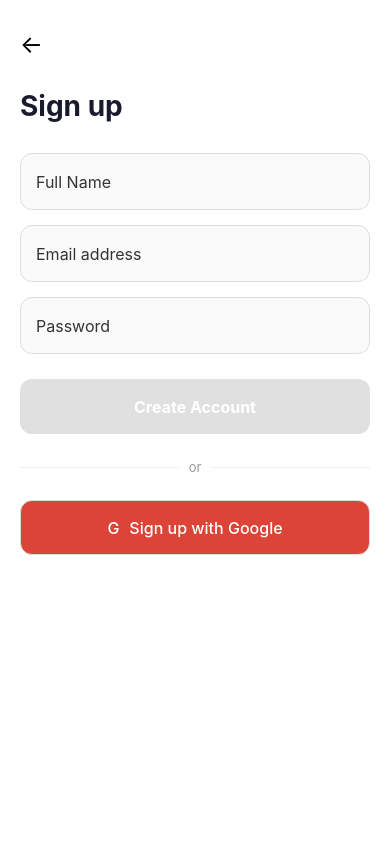
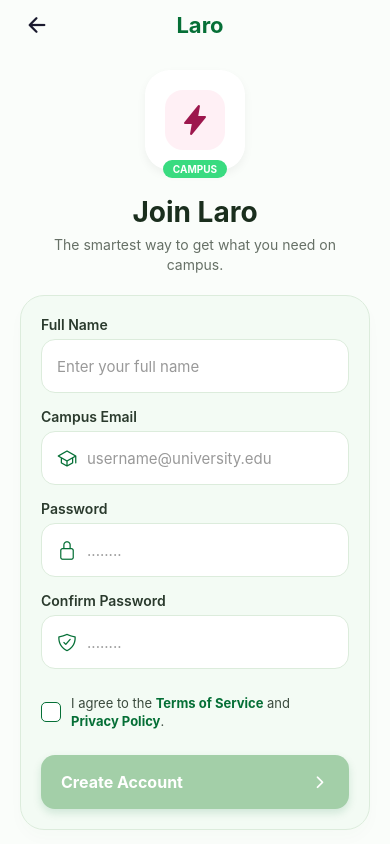
Before and after one commit to 2024btcy005-crypto/laro, a React Native app in the folder mobile_app/customer_app/: screen /Register in a window 390 px wide. Built offline with nearby package versions, Linux system fonts and the light colour scheme; what react-native-worklets would draw is missing.

Commit message:
fix: resolve React Native Text strings must be rendered within a Text component error in RegisterScreen

```diff
--- a/mobile_app/customer_app/src/screens/auth/RegisterScreen.js
+++ b/mobile_app/customer_app/src/screens/auth/RegisterScreen.js
@@ -1,14 +1,30 @@
 import React, { useState } from 'react';
-import { View, Text, StyleSheet, TextInput, TouchableOpacity, Image, KeyboardAvoidingView, Platform, ScrollView } from 'react-native';
+import {
+    View,
+    Text,
+    StyleSheet,
+    TextInput,
+    TouchableOpacity,
+    KeyboardAvoidingView,
+    Platform,
+    ScrollView,
+    ActivityIndicator,
+    Alert
+} from 'react-native';
 import { useDispatch } from 'react-redux';
 import { signIn } from '../../store/authSlice';
 import { SafeAreaView } from 'react-native-safe-area-context';
 import AsyncStorage from '@react-native-async-storage/async-storage';
 import api from '../../services/api';
 import { useRoute } from '@react-navigation/native';
-import { ActivityIndicator, Alert } from 'react-native';
-import { COLORS } from '../../theme';
+import { Ionicons } from '@expo/vector-icons';
 import LaroAlert from '../../components/LaroAlert';
+
+const PRIMARY_GREEN = '#056f36';
+const MUTED_GREEN_BG = '#f3fbf4';
+const SCREEN_BG = '#fafdfa';
+const BORDER_COLOR = '#dcecdc';
+const TEXT_MUTED = '#667066';
 
 export default function RegisterScreen({ navigation }) {
     const route = useRoute();
@@ -17,6 +33,8 @@ export default function RegisterScreen({ navigation }) {
     const [name, setName] = useState('');
     const [email, setEmail] = useState('');
     const [password, setPassword] = useState('');
+    const [confirmPassword, setConfirmPassword] = useState('');
+    const [agreeTerms, setAgreeTerms] = useState(false);
     const [loading, setLoading] = useState(false);
     const dispatch = useDispatch();
 
@@ -39,6 +57,14 @@ export default function RegisterScreen({ navigation }) {
         }
         if (password.length < 6) {
             Alert.alert('Weak Password', 'Password must be at least 6 characters');
+            return;
+        }
+        if (password !== confirmPassword) {
+            Alert.alert('Password Mismatch', 'Passwords do not match');
+            return;
+        }
+        if (!agreeTerms) {
+            Alert.alert('Terms & Conditions', 'Please agree to the Terms of Service & Privacy Policy');
             return;
         }
 
@@ -76,67 +102,154 @@ export default function RegisterScreen({ navigation }) {
     return (
         <SafeAreaView style={styles.container}>
             <KeyboardAvoidingView behavior={Platform.OS === 'ios' ? 'padding' : 'height'} style={{ flex: 1 }}>
-                <ScrollView contentContainerStyle={styles.scroll}>
+
+                <View style={styles.header}>
                     <TouchableOpacity style={styles.backButton} onPress={() => navigation.goBack()}>
-                        <Text style={{ fontSize: 24, padding: 10 }}>←</Text>
+                        <Ionicons name="arrow-back" size={24} color="#1a1a2e" />
                     </TouchableOpacity>
+                    <Text style={styles.headerTitle}>Laro</Text>
+                    <View style={{ width: 24 }} />
+                </View>
 
-                    <Text style={styles.title}>Sign up</Text>
+                <ScrollView contentContainerStyle={styles.scroll} showsVerticalScrollIndicator={false}>
 
-                    <View style={styles.form}>
-                        <View style={styles.inputWrapper}>
+                    <View style={styles.logoSection}>
+                        <View style={styles.logoBox}>
+                            <View style={styles.logoInner}>
+                                <Ionicons name="flash" size={32} color="#9D174D" />
+                            </View>
+                            <View style={styles.campusBadge}>
+                                <Text style={styles.campusBadgeText}>CAMPUS</Text>
+                            </View>
+                        </View>
+                        <Text style={styles.mainTitle}>Join Laro</Text>
+                        <Text style={styles.subtitle}>The smartest way to get what you need on campus.</Text>
+                    </View>
+
+                    <View style={styles.formCard}>
+
+                        <View style={styles.inputGroup}>
+                            <Text style={styles.label}>Full Name</Text>
+                            <View style={styles.inputContainer}>
                                 <TextInput
                                     style={styles.input}
-                                placeholder="Full Name"
+                                    placeholder="Enter your full name"
+                                    placeholderTextColor="#999"
                                     value={name}
                                     onChangeText={setName}
                                 />
                             </View>
+                        </View>
 
-                        <View style={styles.inputWrapper}>
+                        <View style={styles.inputGroup}>
+                            <Text style={styles.label}>Campus Email</Text>
+                            <View style={styles.inputContainer}>
+                                <Ionicons name="school-outline" size={20} color={PRIMARY_GREEN} style={styles.inputIcon} />
                                 <TextInput
                                     style={styles.input}
-                                placeholder="Email address"
+                                    placeholder="username@university.edu"
+                                    placeholderTextColor="#999"
                                     keyboardType="email-address"
                                     autoCapitalize="none"
                                     value={email}
                                     onChangeText={setEmail}
                                 />
                             </View>
+                        </View>
 
-                        <View style={styles.inputWrapper}>
+                        <View style={styles.inputGroup}>
+                            <Text style={styles.label}>Password</Text>
+                            <View style={styles.inputContainer}>
+                                <Ionicons name="lock-closed-outline" size={20} color={PRIMARY_GREEN} style={styles.inputIcon} />
                                 <TextInput
                                     style={styles.input}
-                                placeholder="Password"
+                                    placeholder="........"
+                                    placeholderTextColor="#999"
                                     secureTextEntry
                                     value={password}
                                     onChangeText={setPassword}
                                 />
                             </View>
+                        </View>
+
+                        <View style={styles.inputGroup}>
+                            <Text style={styles.label}>Confirm Password</Text>
+                            <View style={styles.inputContainer}>
+                                <Ionicons name="shield-checkmark-outline" size={20} color={PRIMARY_GREEN} style={styles.inputIcon} />
+                                <TextInput
+                                    style={styles.input}
+                                    placeholder="........"
+                                    placeholderTextColor="#999"
+                                    secureTextEntry
+                                    value={confirmPassword}
+                                    onChangeText={setConfirmPassword}
+                                />
+                            </View>
+                        </View>
+
+                        <View style={styles.checkboxContainer}>
+                            <TouchableOpacity
+                                style={[styles.checkbox, agreeTerms && styles.checkboxActive]}
+                                onPress={() => setAgreeTerms(!agreeTerms)}
+                            >
+                                {agreeTerms ? <Ionicons name="checkmark" size={14} color="#fff" /> : null}
+                            </TouchableOpacity>
+                            <Text style={styles.checkboxText}>
+                                {"I agree to the "}
+                                <Text style={styles.linkText}>Terms of Service</Text>
+                                {" and "}
+                                <Text style={styles.linkText}>Privacy Policy</Text>
+                                {"."}
+                            </Text>
+                        </View>
 
                         <TouchableOpacity
-                            style={[styles.primaryButton, (name && email && password.length >= 6) && styles.primaryButtonActive]}
+                            style={[
+                                styles.createButton,
+                                (name && email && password && confirmPassword && agreeTerms) ? styles.createButtonActive : styles.createButtonDisabled
+                            ]}
                             onPress={handleRegister}
-                            disabled={!name || !email || password.length < 6 || loading}
+                            disabled={loading}
                         >
                             {loading ? (
                                 <ActivityIndicator color="#fff" size="small" />
                             ) : (
-                                <Text style={styles.primaryButtonText}>Create Account</Text>
+                                <Text style={styles.createButtonText}>Create Account</Text>
+                            )}
+                            {!loading && (
+                                <Ionicons name="chevron-forward" size={18} color="#fff" />
                             )}
                         </TouchableOpacity>
 
-                        <View style={styles.orContainer}>
-                            <View style={styles.line} />
-                            <Text style={styles.orText}>or</Text>
-                            <View style={styles.line} />
                     </View>
 
-                        <TouchableOpacity style={[styles.socialButton, { backgroundColor: '#DB4437' }]}>
-                            <Text style={[styles.socialButtonText, { color: '#fff' }]}>G</Text>
-                            <Text style={[styles.socialButtonText, { color: '#fff', marginLeft: 10 }]}>Sign up with Google</Text>
-                        </TouchableOpacity>
+                    <View style={styles.loginRedirectContainer}>
+                        <Text style={styles.loginRedirectText}>
+                            {"Already have an account? "}
+                            <Text style={styles.loginRedirectLink} onPress={() => navigation.navigate('Login')}>
+                                {"Log In"}
+                            </Text>
+                        </Text>
                     </View>
+
+                    <View style={styles.socialProof}>
+                        <View style={styles.avatarRow}>
+                            <View style={[styles.avatar, { backgroundColor: '#e2ede2', zIndex: 4 }]}>
+                                <Text style={styles.avatarText}>JD</Text>
+                            </View>
+                            <View style={[styles.avatar, { backgroundColor: '#87df9b', zIndex: 3, marginLeft: -12 }]}>
+                                <Text style={styles.avatarText}>SN</Text>
+                            </View>
+                            <View style={[styles.avatar, { backgroundColor: '#a6ebb3', zIndex: 2, marginLeft: -12 }]}>
+                                <Text style={styles.avatarText}>KL</Text>
+                            </View>
+                            <View style={[styles.avatar, { backgroundColor: '#ff9c73', zIndex: 1, marginLeft: -12 }]}>
+                                <Text style={styles.avatarText}>+2k</Text>
+                            </View>
+                        </View>
+                        <Text style={styles.socialProofText}>Trusted by 2,000+ students on your campus</Text>
+                    </View>
+
                 </ScrollView>
             </KeyboardAvoidingView>
 
@@ -148,25 +261,221 @@ export default function RegisterScreen({ navigation }) {
                 onConfirm={alertConfig.onConfirm}
                 onCancel={() => setAlertConfig(prev => ({ ...prev, visible: false }))}
             />
-        </SafeAreaView >
+        </SafeAreaView>
     );
 }
 
 const styles = StyleSheet.create({
-    container: { flex: 1, backgroundColor: '#fff' },
-    scroll: { flexGrow: 1, padding: 20 },
-    backButton: { marginLeft: -10, marginBottom: 20 },
-    title: { fontSize: 28, fontWeight: 'bold', color: '#1a1a2e', marginBottom: 30 },
-    form: { flex: 1 },
-    inputWrapper: { borderWidth: 1, borderColor: '#ddd', borderRadius: 12, marginBottom: 15, backgroundColor: '#fafafa' },
-    input: { height: 55, paddingHorizontal: 15, fontSize: 16, color: '#333' },
-    primaryButton: { backgroundColor: '#e0e0e0', height: 55, borderRadius: 12, justifyContent: 'center', alignItems: 'center', marginTop: 10, marginBottom: 25 },
-    primaryButtonActive: { backgroundColor: COLORS.primary },
-    primaryButtonText: { color: '#fff', fontSize: 16, fontWeight: 'bold' },
-    orContainer: { flexDirection: 'row', alignItems: 'center', marginBottom: 25 },
-    line: { flex: 1, height: 1, backgroundColor: '#eee' },
-    orText: { marginHorizontal: 10, color: '#999', fontSize: 13 },
-    socialButton: { flexDirection: 'row', alignItems: 'center', justifyContent: 'center', borderWidth: 1, borderColor: '#ddd', height: 55, borderRadius: 12 },
-    socialIcon: { width: 22, height: 22, marginRight: 12 },
-    socialButtonText: { fontSize: 16, color: '#333', fontWeight: '500' },
+    container: { flex: 1, backgroundColor: SCREEN_BG },
+    header: {
+        flexDirection: 'row',
+        alignItems: 'center',
+        justifyContent: 'space-between',
+        paddingHorizontal: 20,
+        height: 50,
+    },
+    backButton: {
+        padding: 5,
+    },
+    headerTitle: {
+        fontSize: 22,
+        fontWeight: 'bold',
+        color: PRIMARY_GREEN,
+    },
+    scroll: {
+        flexGrow: 1,
+        paddingHorizontal: 20,
+        paddingBottom: 40
+    },
+    logoSection: {
+        alignItems: 'center',
+        marginTop: 20,
+        marginBottom: 20,
+    },
+    logoBox: {
+        width: 100,
+        height: 100,
+        backgroundColor: '#fff',
+        borderRadius: 25,
+        justifyContent: 'center',
+        alignItems: 'center',
+        marginBottom: 15,
+        shadowColor: '#000',
+        shadowOffset: { width: 0, height: 4 },
+        shadowOpacity: 0.05,
+        shadowRadius: 10,
+        elevation: 3,
+        position: 'relative',
+    },
+    logoInner: {
+        width: 60,
+        height: 60,
+        borderRadius: 18,
+        backgroundColor: '#fff0f5',
+        justifyContent: 'center',
+        alignItems: 'center',
+    },
+    campusBadge: {
+        position: 'absolute',
+        bottom: -8,
+        backgroundColor: '#39db80',
+        paddingHorizontal: 10,
+        paddingVertical: 3,
+        borderRadius: 10,
+    },
+    campusBadgeText: {
+        color: '#fff',
+        fontSize: 10,
+        fontWeight: 'bold',
+    },
+    mainTitle: {
+        fontSize: 28,
+        fontWeight: 'bold',
+        color: '#1a2e1d',
+        marginTop: 10,
+        marginBottom: 6,
+    },
+    subtitle: {
+        fontSize: 14,
+        color: TEXT_MUTED,
+        textAlign: 'center',
+        paddingHorizontal: 30,
+        lineHeight: 20,
+    },
+    formCard: {
+        backgroundColor: MUTED_GREEN_BG,
+        borderRadius: 24,
+        padding: 20,
+        borderWidth: 1,
+        borderColor: BORDER_COLOR,
+        shadowColor: PRIMARY_GREEN,
+        shadowOffset: { width: 0, height: 8 },
+        shadowOpacity: 0.02,
+        shadowRadius: 16,
+        elevation: 1,
+    },
+    inputGroup: {
+        marginBottom: 15,
+    },
+    label: {
+        fontSize: 14,
+        fontWeight: '600',
+        color: '#2a3a2d',
+        marginBottom: 6,
+    },
+    inputContainer: {
+        flexDirection: 'row',
+        alignItems: 'center',
+        backgroundColor: '#fff',
+        borderWidth: 1,
+        borderColor: BORDER_COLOR,
+        borderRadius: 14,
+        height: 54,
+        paddingHorizontal: 15,
+    },
+    inputIcon: {
+        marginRight: 10,
+    },
+    input: {
+        flex: 1,
+        fontSize: 15,
+        color: '#1c2c1e',
+        height: '100%',
+    },
+    checkboxContainer: {
+        flexDirection: 'row',
+        alignItems: 'center',
+        marginVertical: 10,
+        paddingRight: 10,
+    },
+    checkbox: {
+        width: 20,
+        height: 20,
+        borderWidth: 1,
+        borderColor: PRIMARY_GREEN,
+        borderRadius: 5,
+        backgroundColor: '#fff',
+        justifyContent: 'center',
+        alignItems: 'center',
+        marginRight: 10,
+    },
+    checkboxActive: {
+        backgroundColor: PRIMARY_GREEN,
+    },
+    checkboxText: {
+        fontSize: 13,
+        color: '#3a4a3d',
+        flex: 1,
+        lineHeight: 18,
+    },
+    linkText: {
+        color: PRIMARY_GREEN,
+        fontWeight: 'bold',
+    },
+    createButton: {
+        height: 54,
+        borderRadius: 14,
+        flexDirection: 'row',
+        justifyContent: 'space-between',
+        alignItems: 'center',
+        paddingHorizontal: 20,
+        marginTop: 15,
+        shadowColor: PRIMARY_GREEN,
+        shadowOffset: { width: 0, height: 4 },
+        shadowOpacity: 0.15,
+        shadowRadius: 8,
+        elevation: 2,
+    },
+    createButtonActive: {
+        backgroundColor: PRIMARY_GREEN,
+    },
+    createButtonDisabled: {
+        backgroundColor: '#a3cfa8',
+    },
+    createButtonText: {
+        color: '#fff',
+        fontSize: 16,
+        fontWeight: 'bold',
+    },
+    loginRedirectContainer: {
+        alignItems: 'center',
+        marginTop: 25,
+        marginBottom: 25,
+    },
+    loginRedirectText: {
+        fontSize: 15,
+        color: TEXT_MUTED,
+    },
+    loginRedirectLink: {
+        color: PRIMARY_GREEN,
+        fontWeight: 'bold',
+    },
+    socialProof: {
+        alignItems: 'center',
+        marginTop: 10,
+    },
+    avatarRow: {
+        flexDirection: 'row',
+        alignItems: 'center',
+        marginBottom: 10,
+    },
+    avatar: {
+        width: 32,
+        height: 32,
+        borderRadius: 16,
+        justifyContent: 'center',
+        alignItems: 'center',
+        borderWidth: 2,
+        borderColor: SCREEN_BG,
+    },
+    avatarText: {
+        fontSize: 10,
+        fontWeight: 'bold',
+        color: '#2a3a2d',
+    },
+    socialProofText: {
+        fontSize: 12,
+        color: TEXT_MUTED,
+        textAlign: 'center',
+    },
 });
```
Also changed, not shown: mobile_app/customer_app/src/screens/auth/LoginScreen.js (+7 -1 lines). Lines whose indentation alone changed are shown as unchanged.
